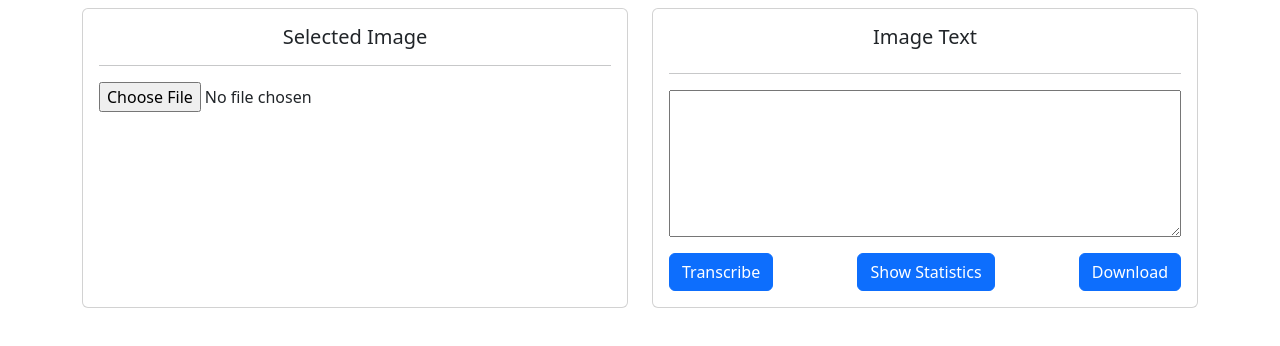
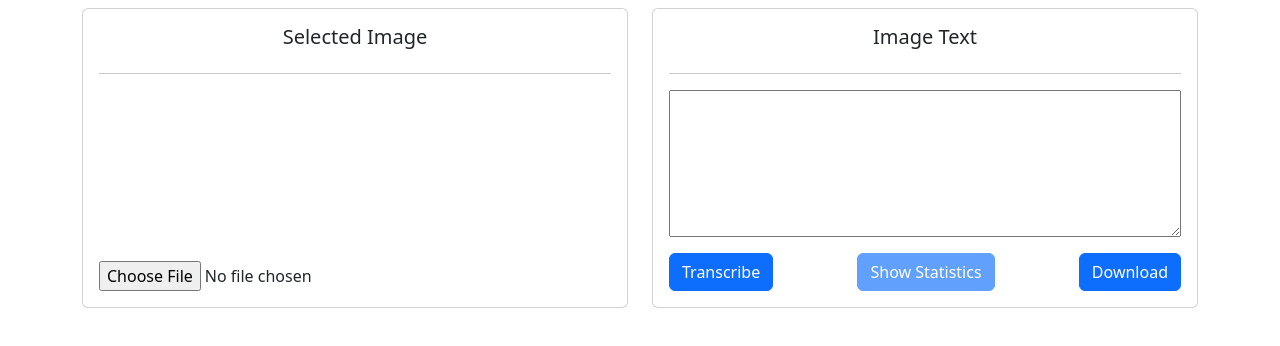
Before and after one commit to matheusfelipefabian/image-transcriber, a Vue app: page / in a window 1280 px wide. Shown: the top 346 px of the page. Built offline with nearby package versions, Linux system fonts and the light colour scheme.

Commit message:
create statistics component

```diff
--- a/package.json
+++ b/package.json
@@ -9,6 +9,7 @@
     "preview": "vite preview"
   },
   "dependencies": {
+    "tesseract.js": "^5.0.3",
     "vue": "^3.3.8"
   },
   "devDependencies": {
--- a/src/components/Home.vue
+++ b/src/components/Home.vue
@@ -1,7 +1,11 @@
 <script setup>
+import { ref } from 'vue';
+
 import ImageUploader from './ImageUploader.vue';
 import ImageTranscriber from './ImageTranscriber.vue';
+import Statistics from './Statistics.vue';
 
+let showStatistics = ref(false);
 </script>
 
 <template>
@@ -10,13 +14,22 @@ import ImageTranscriber from './ImageTranscriber.vue';
             <div class="row mt-2 flex-grow-1">
                 <div class="col-sm-12 col-md-6 d-flex">
                     <ImageUploader
-                        class="main-card flex-grow-1" />
+                        class="main-card flex-grow-1"
+                        @updateShowStatistics="showStatistics = false"
+                    />
                 </div>
 
                 <div class="col-sm-12 col-md-6 d-flex">
-                    <ImageTranscriber class="main-card flex-grow-1" />
+                    <ImageTranscriber
+                        class="main-card flex-grow-1"
+                        @updateShowStatistics="showStatistics = true"
+                    />
                 </div>
             </div>
+        </div>
+
+        <div v-if="showStatistics" class="container mt-5">
+            <Statistics :showStatistics="showStatistics" />
         </div>
     </main>
 </template>
--- a/src/components/ImageTranscriber.vue
+++ b/src/components/ImageTranscriber.vue
@@ -13,6 +13,12 @@ const transcribeImage = async () => {
     await worker.terminate();
     isTranscribing.value = false;
 };
+
+const emitUpdateShowStatistics = () => {
+    emit('updateShowStatistics');
+};
+
+const emit = defineEmits(['updateShowStatistics']);
 
 </script>
 
@@ -34,7 +40,11 @@ const transcribeImage = async () => {
                     <span v-if="isTranscribing">Transcribing...</span>
                     <span v-else>Transcribe</span>
                 </button>
-                <button class="btn btn-primary">
+                <button
+                    :disabled="image.text == ''"
+                    class="btn btn-primary"
+                    @click="emitUpdateShowStatistics"
+                >
                     Show Statistics
                 </button>
                 <button
--- a/src/components/ImageUploader.vue
+++ b/src/components/ImageUploader.vue
@@ -1,24 +1,28 @@
 <script setup>
-
-
+import { defineEmits } from 'vue';
 import { image } from '../stores/image.js';
 
+const emit = defineEmits();
+
 const imageUpload = (event) => {
+    image.value.setText('');
     const file = event.target.files[0];
     if (file) {
         image.value.setImageUrl(URL.createObjectURL(file));
+        emit('updateShowStatistics');
     }
 };
 </script>
 
 <template>
     <div class="card">
-        <div class="card-body">
+        <div class="card-body d-flex flex-column">
             <h5 class="card-title text-center">Selected Image</h5>
             <hr />
-            <div>
+            <div class="flex-grow-1">
                 <div v-if="image.url">
                     <img
+                        class="p-3"
                         :src="image.url"
                         alt="Uploaded Image"
                         width="500"
--- /dev/null
+++ b/src/components/Statistics.vue
@@ -0,0 +1,24 @@
+<script setup>
+
+
+
+
+const props = defineProps({
+    showStatistics: Boolean,
+});
+
+
+
+
+</script>
+
+<template>
+    <div class="card">
+        <div class="card-body">
+            <div class="container">
+                <h5 class="card-title text-center">Statistics</h5>
+
+            </div>
+        </div>
+    </div>
+</template>
```
Also changed, not shown: 1 other file (tests, documents, lock files or other folders).
